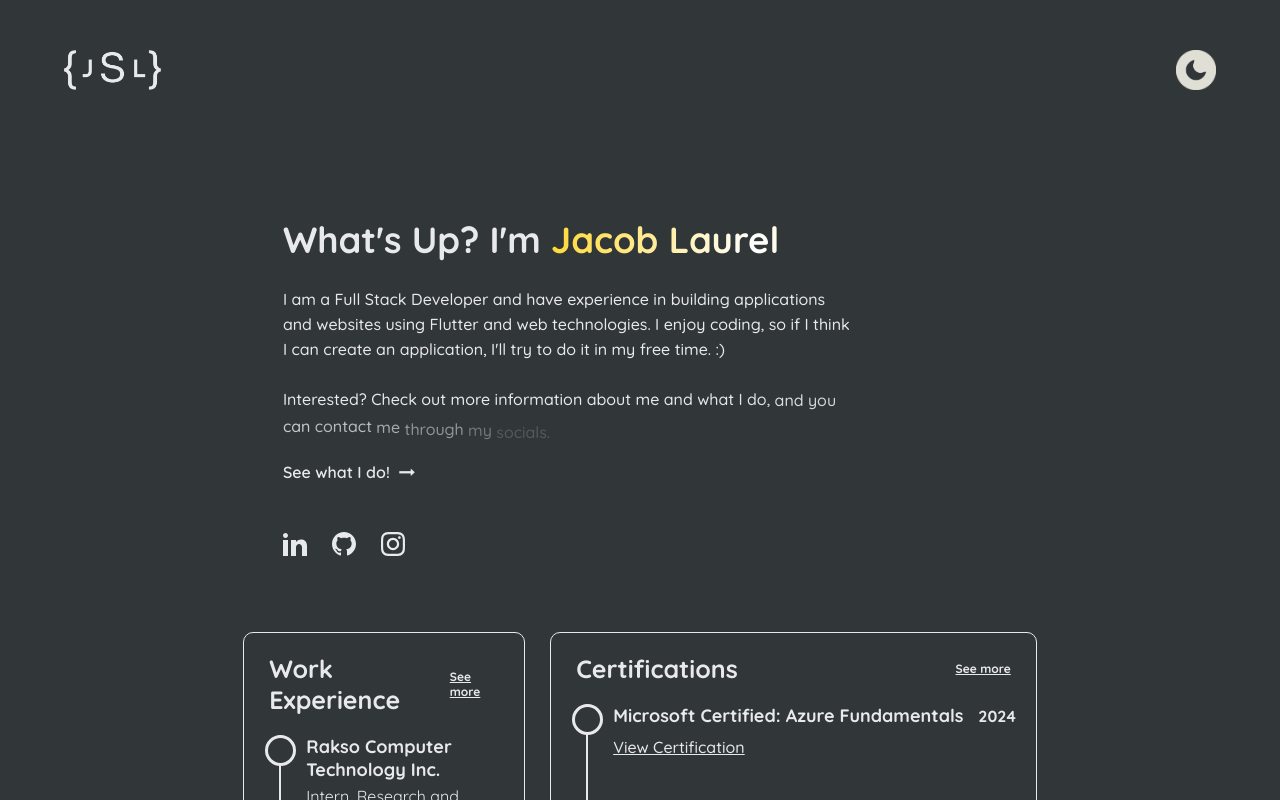
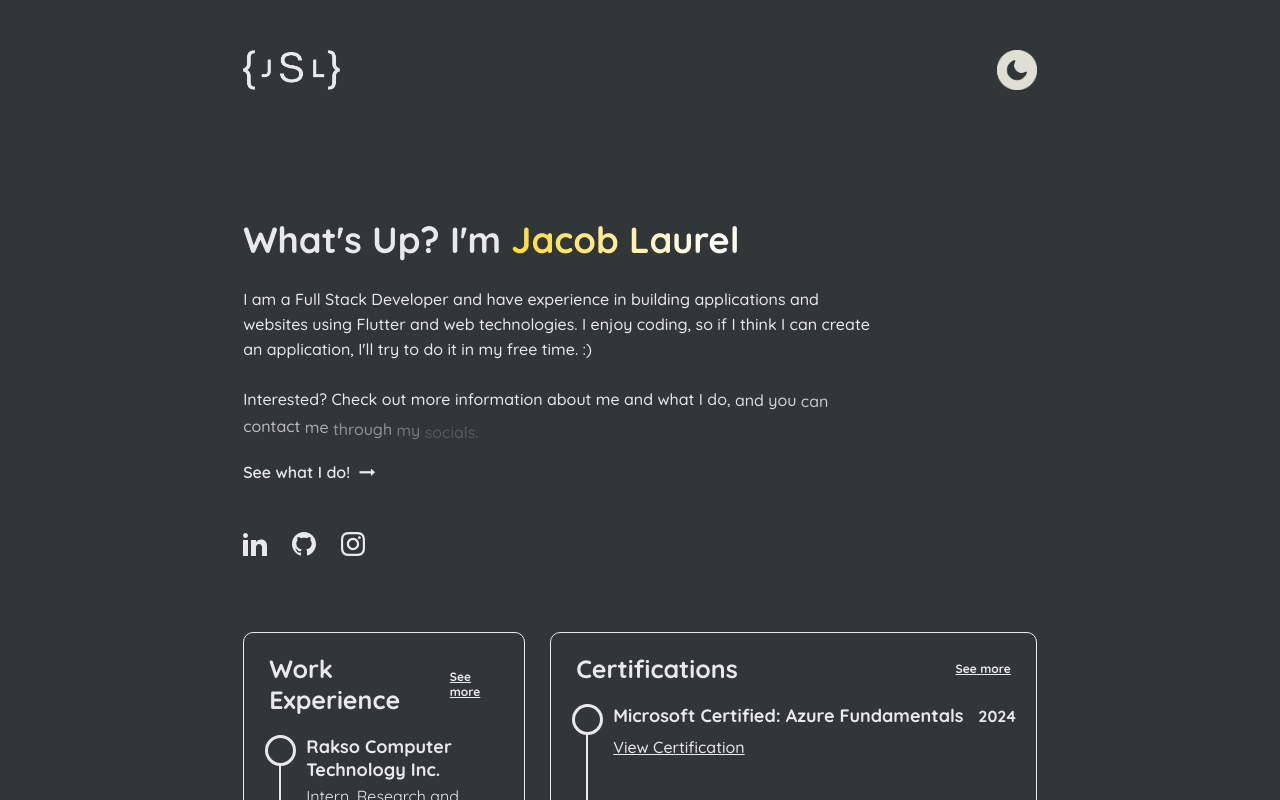
Before and after one commit to bocyej/portfolio, a React (Vite) app: page / in a window 1280 px wide. Shown: the top 800 px of the page. Built offline with nearby package versions, Linux system fonts and the light colour scheme.

Commit message:
remove limited width + add padding

```diff
--- a/src/css/Header.css
+++ b/src/css/Header.css
@@ -12,6 +12,7 @@ nav {
   display: flex;
   flex-direction: row;
   justify-content: space-between;
+  padding: 0 19vw;
 }
 
 nav ul {
@@ -58,11 +59,6 @@ body.light-mode .active {
 .toggle-theme-logo {
   cursor: pointer;
   max-height: 2.5rem;
-}
-
-.limited-width {
-  align-items: center;
-  width: 1200px;
 }
 
 .hamburger {
@@ -374,10 +370,6 @@ body.modal-open header {
 }
 
 @media only screen and (min-width: 1101px) and (max-width: 1280px) {
-  .limited-width {
-    width: 90%;
-  }
-
   main section {
     width: 100%;
   }
```
